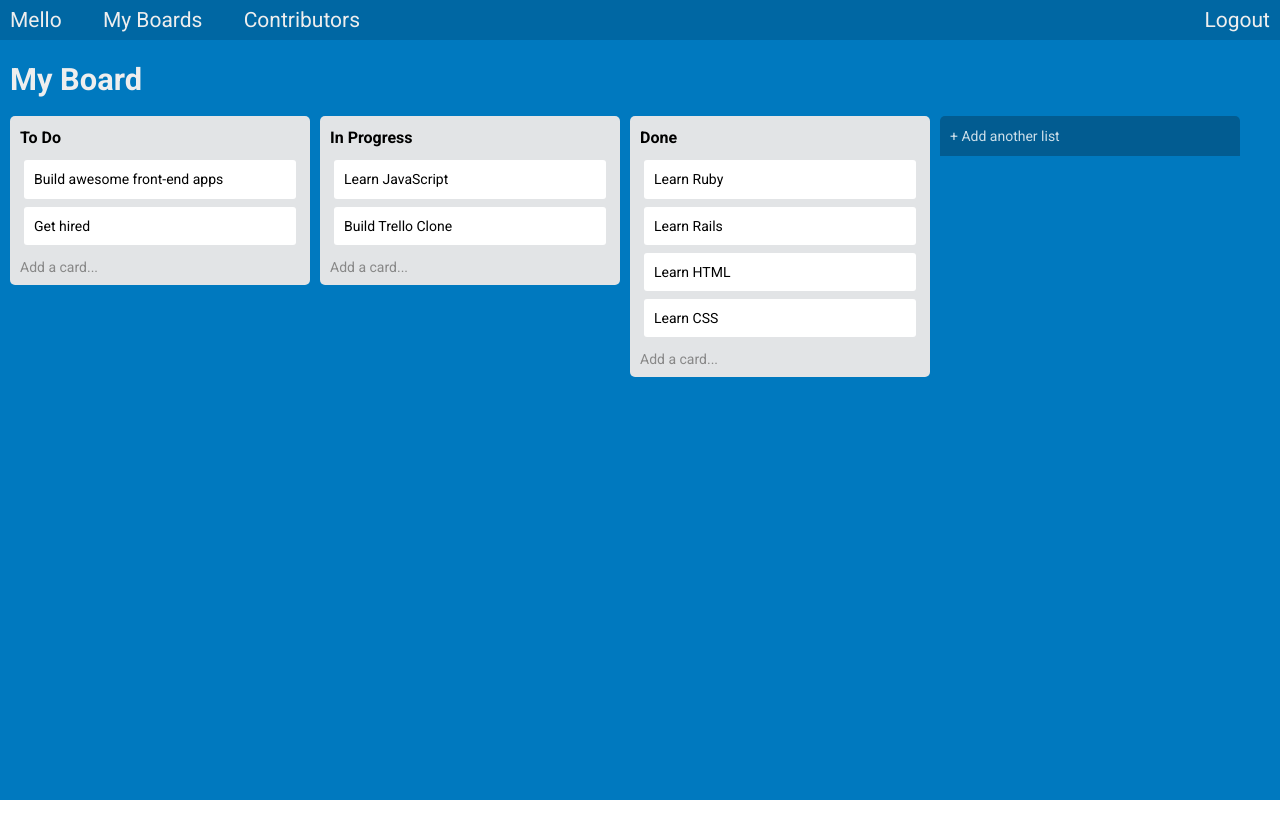
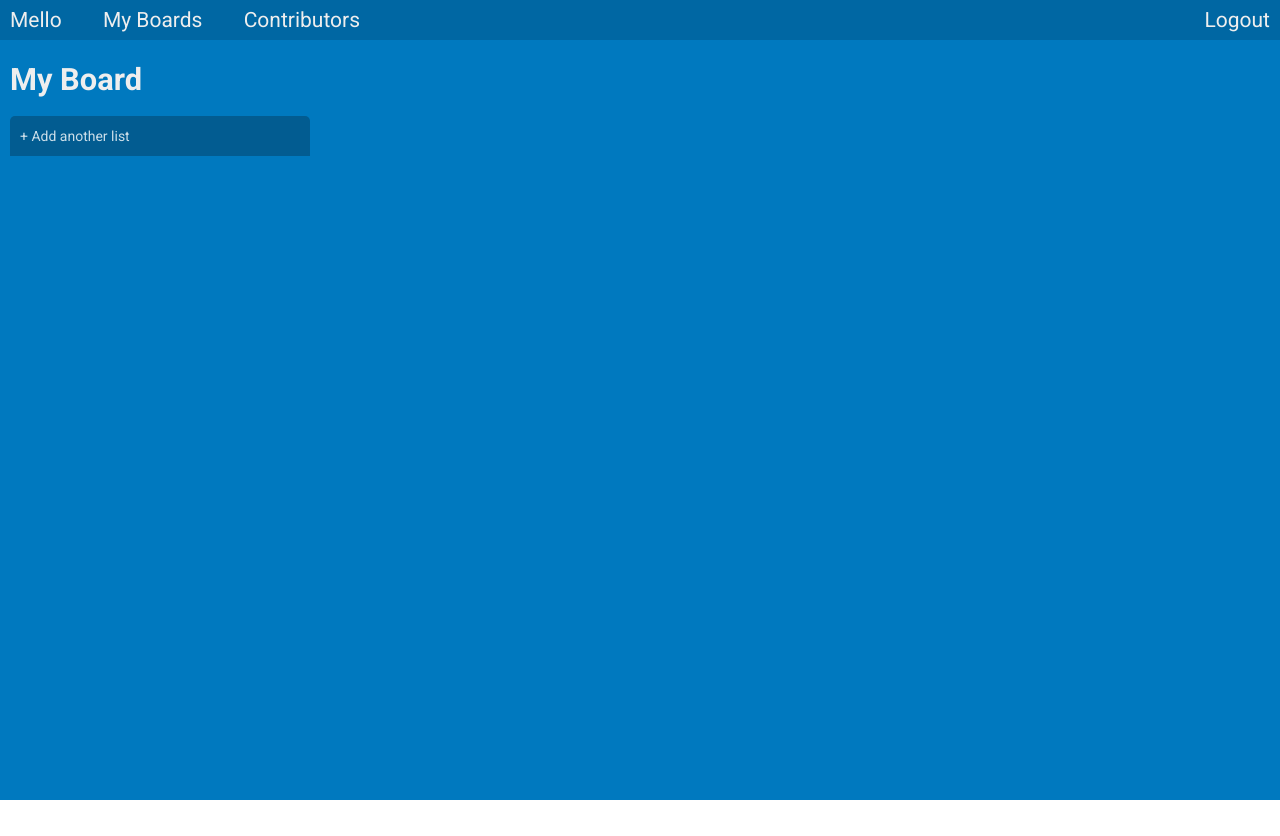
Before and after one commit to vadim-geroim/mello, a plain HTML site: page app/views/index.html in a window 1280 px wide. Drawn offline with nearby package versions, Linux system fonts and the light colour scheme.

Commit message:
dynamically render board content

```diff
--- /dev/null
+++ b/app/js/app.js
@@ -0,0 +1,39 @@
+var $boardContainer = document.querySelector('.container');
+
+var board = new Board();
+
+function handleListCreate() {
+  var listTitle = prompt('New list title') || '';
+  if (listTitle.trim()) {
+    board.addList(listTitle);
+    renderBoard();
+  }
+}
+
+function renderBoard() {
+  $boardContainer.innerHTML = '';
+  board.lists.forEach(function(list, index) {
+    var $listContainer = document.createElement('div');
+    $listContainer.className = 'list';
+
+    var $header = document.createElement('header');
+    var $headerButton = document.createElement('button');
+    $headerButton.textContent = list.title;
+
+    $header.appendChild($headerButton);
+    $listContainer.appendChild($header);
+    $boardContainer.appendChild($listContainer);
+  });
+
+  var $addListContainer = document.createElement('div');
+  $addListContainer.className = 'list add';
+
+  var $addListButton = document.createElement('button');
+  $addListButton.textContent = '+ Add another list';
+  $addListButton.addEventListener('click', handleListCreate);
+
+  $addListContainer.appendChild($addListButton);
+  $boardContainer.appendChild($addListContainer);
+}
+
+renderBoard();
--- a/app/views/index.html
+++ b/app/views/index.html
@@ -30,37 +30,10 @@
       <header><h1>My Board</h1></header>
       <br /> <br />
       <div class="container">
-        <div class="list">
-          <header><button>To Do</button></header>
-          <ul>
-            <li><button>Build awesome front-end apps</button></li>
-            <li><button>Get hired</button></li>
-          </ul>
-          <button>Add a card...</button>
-        </div>
-        <div class="list">
-          <header><button>In Progress</button></header>
-          <ul>
-            <li><button>Learn JavaScript</button></li>
-            <li><button>Build Trello Clone</button></li>
-          </ul>
-          <button>Add a card...</button>
-        </div>
-        <div class="list">
-          <header><button>Done</button></header>
-          <ul>
-            <li><button>Learn Ruby</button></li>
-            <li><button>Learn Rails</button></li>
-            <li><button>Learn HTML</button></li>
-            <li><button>Learn CSS</button></li>
-          </ul>
-          <button>Add a card...</button>
-        </div>
-        <div class="list add">
-          <button>+ Add another list</button>
-        </div>
       </div>
+
     </div>
     <script src="../js/board.js"></script>
+    <script src="../js/app.js"></script>
   </body>
 </html>
```
